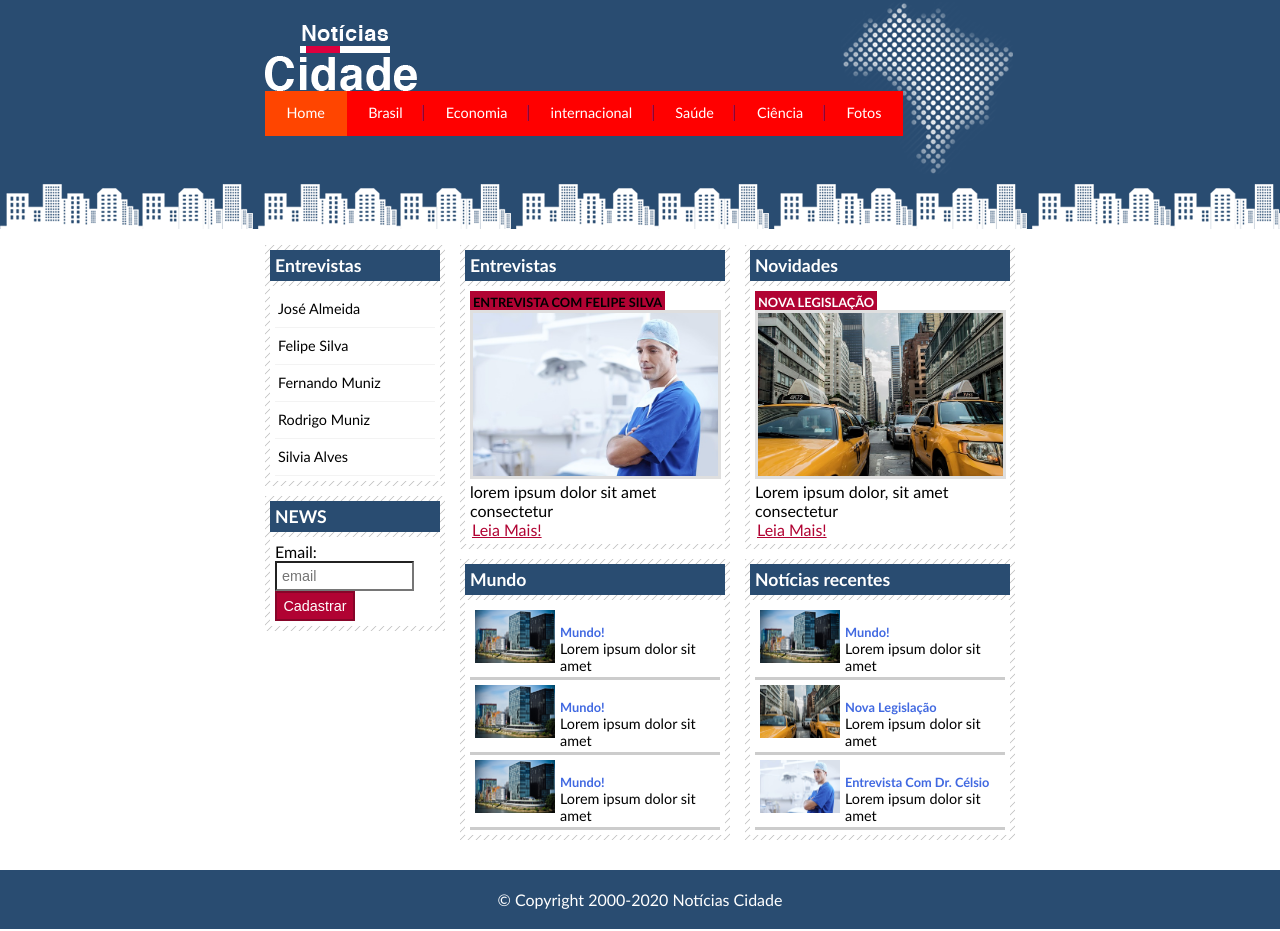
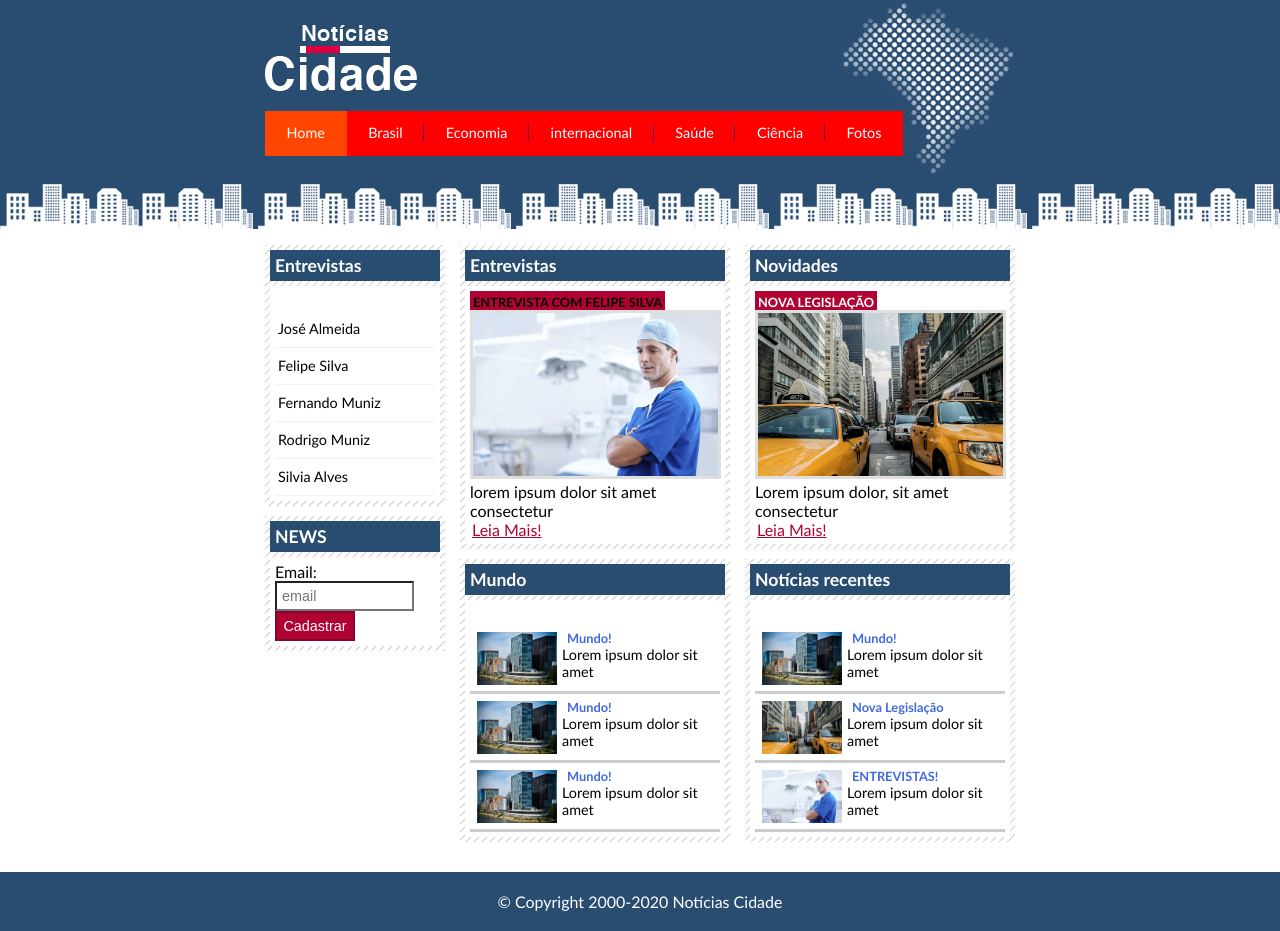
Before and after one commit to NandoCodeBR/Noticias-Cidade, a plain HTML site: page Noticias Cidade/index.html in a window 1280 px wide. Drawn offline with Linux system fonts and the light colour scheme.

Commit message:
Mais ajustes

```diff
--- a/Noticias Cidade/css/estilo.css
+++ b/Noticias Cidade/css/estilo.css
@@ -13,7 +13,6 @@ body {
 }
 #topo {
     height: 150px;
-
     background: url(../imagens/detalhe-topo.png) no-repeat right top;
     padding-top: 25px;
 }
@@ -35,7 +34,7 @@ a:hover{
  ul{
     list-style: none;
     padding: 0px;
-    margin: 0px;
+    margin: 20px 0px 0px 0px;
 
 }
 #topo ul li{
@@ -197,7 +196,7 @@ img.imagem-principal{
     border: 3px solid #dfdfdf;
 }
 #noticias-mundo li {
-    padding-bottom: 10px;
+    padding: 2px;
     border-bottom: 3px solid #cccccc;
     height: 62px;
 
@@ -214,13 +213,14 @@ img.imagem-principal{
     font-size: 0.8em;
     color: #4169E1;
     text-transform: capitalize;
-    display: block;
-    padding: 0;
+
+
 }
 #noticias-mundo li a p{
     font-size: 0.9em;
     color: black;
-    padding: 0;
+    padding: 0px;
+
 
 }
 #noticias-mundo li a {
--- a/Noticias Cidade/index.html
+++ b/Noticias Cidade/index.html
@@ -86,7 +86,7 @@
                                         <a href="Brasil.html"><img src="imagens/taxi.jpg" width="80"><h3>Nova Legislação</h3><p> Lorem ipsum dolor sit amet</p></a>
                                     </li>
                                 <li>
-                                        <a href="fotos.html"><img src="imagens/doutor.jpg" width="80"><h3>Entrevista com Dr. Célsio</h3><p> Lorem ipsum dolor sit amet</p></a>
+                                        <a href="fotos.html"><img src="imagens/doutor.jpg" width="80"><h3>ENTREVISTAS!</h3><p> Lorem ipsum dolor sit amet</p></a>
                                     </li></ul>
                         </div>
                     </div>
@@ -135,5 +135,6 @@
         </div>
     </div>
 
+
 </body>
 </html>
```
